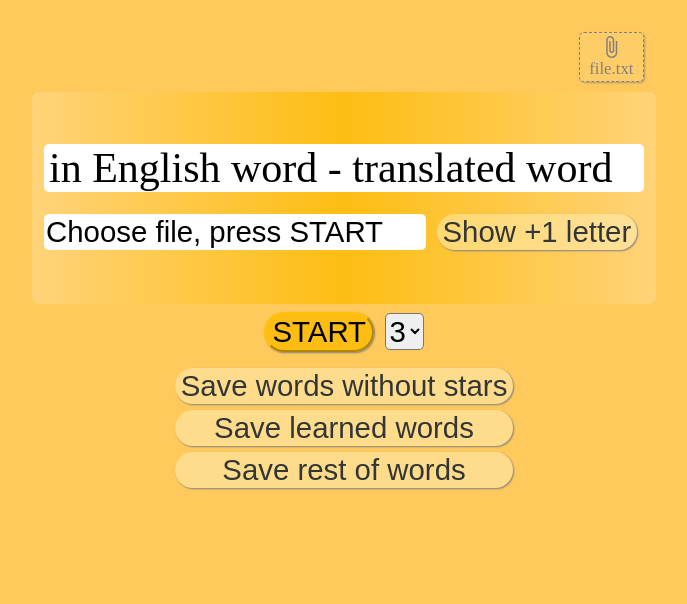
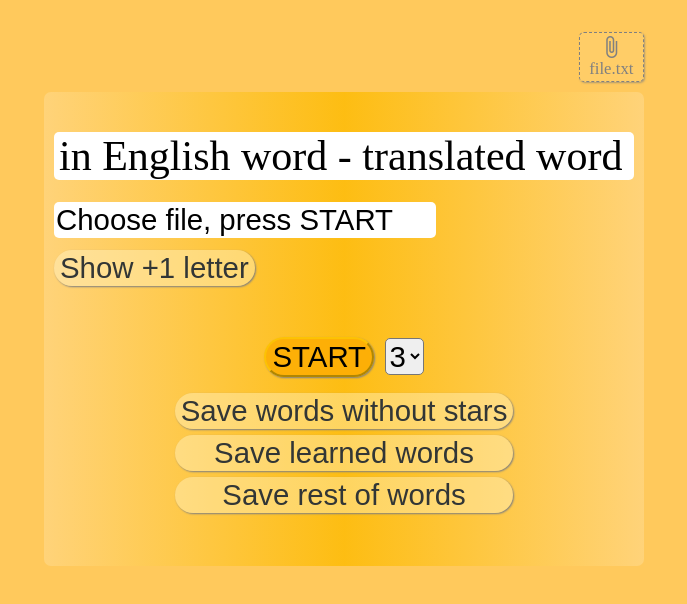
Before and after one commit to Srr233/LearnNewWordsEasier, a plain HTML site: page index.html in a window 1280 px wide. Shown: the whole page, without its empty margins (296-983 px from the left). Drawn offline with Linux system fonts and the light colour scheme.

Commit message:
second variant adaptive check needy

```diff
--- a/style.css
+++ b/style.css
@@ -16,7 +16,10 @@ body {
 }
 .contentBox {
     width: 100%;
-    margin-top: 4vh;
+    padding-top: 4vh;
+    /* padding: 4vh;
+    margin-top: 4vh; */
+    /* background-color: #ffc34b; */
 }
 p {
     margin: 0;
@@ -38,7 +41,7 @@ button {
 .orangeButton{
     border-radius: 20px;
     border-color: rgba(253, 195, 4, 0.918);
-    background-color: rgba(253, 187, 4, 0.836);
+    background-color: rgba(253, 174, 4, 0.877);
 }
 button:hover {
     box-shadow: 1px 1px 10px gray;
@@ -92,21 +95,26 @@ input, select, button {
     color:#000;
 }
 .mainBlock {
+    padding: 0 10px 50px;
     display: flex;
     flex-direction: column;
     align-items: center;
+    border-radius: 7px;
+    background: linear-gradient(to right, #fffffb2f, rgba(253, 187, 4, 0.836), #fffffb2f);
 }
 .wordsBox {
+
     width: 100%;
-    padding: 0 1.5vh 4vw 1.5vh;
-    background: linear-gradient(to right, #fffffb2f, rgba(253, 187, 4, 0.836), #fffffb2f);
+    /* padding: 0 1.5vh 5vh 1.5vh; */
+    padding: 0 0 5vh 0;
+    /* background: linear-gradient(to right, #fffffb2f, rgba(253, 187, 4, 0.836), #fffffb2f); */
     border-radius: 7px;
 
 }
 .starsBox {
     display: flex;
     justify-content: flex-end;
-    height: 4vw;
+    height: 5vh;
 }
 .buttons {
     display: flex;
```
